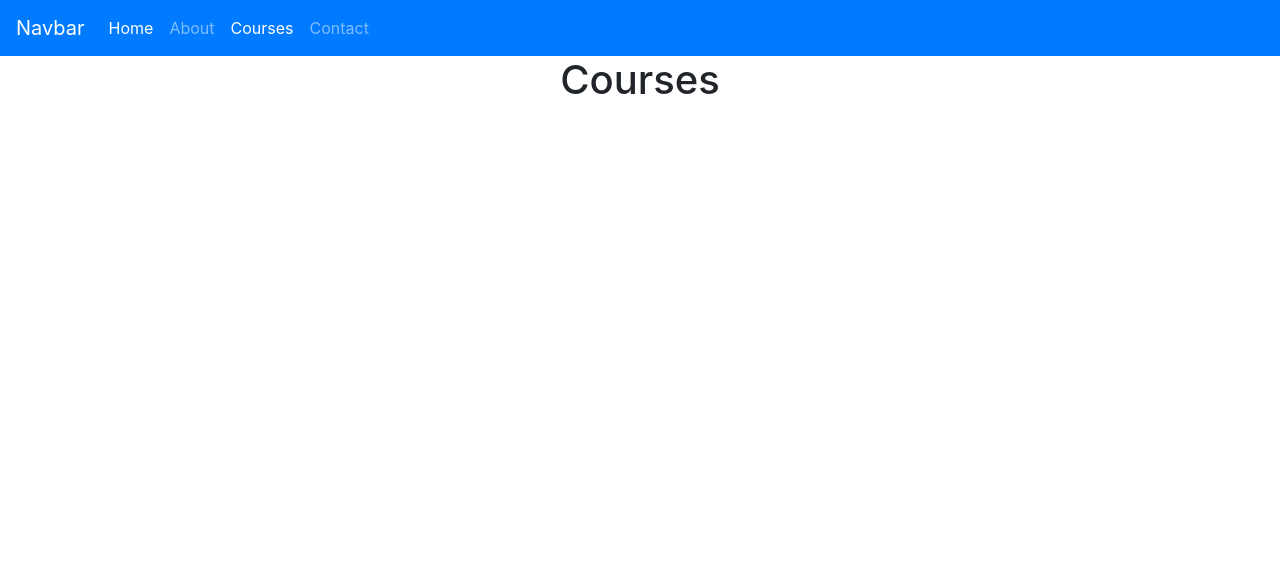
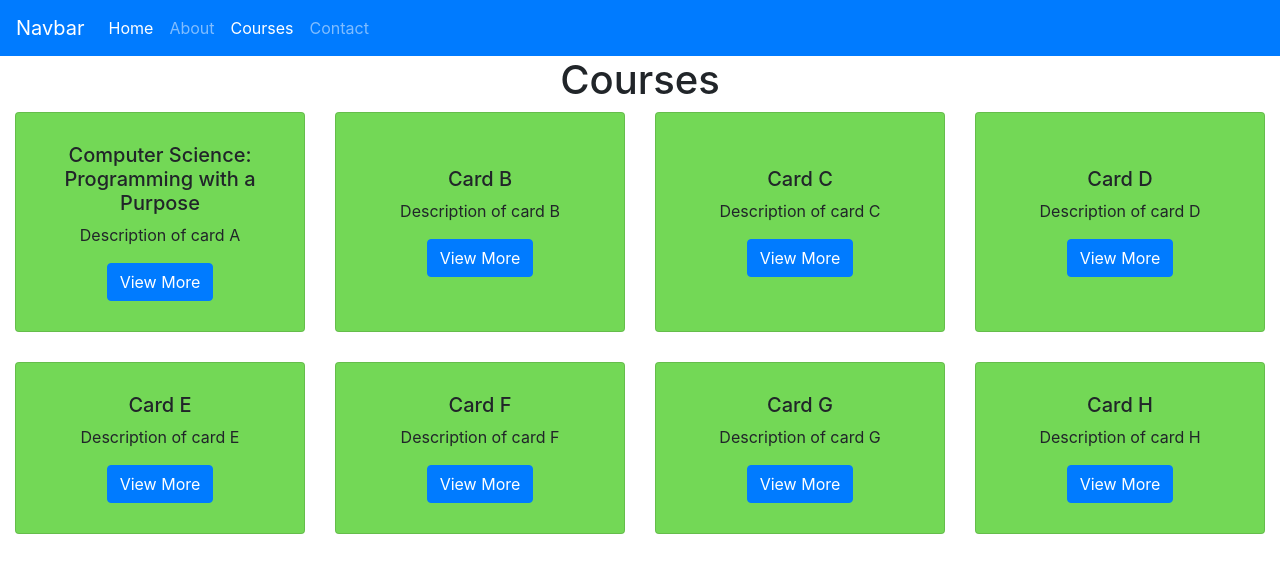
Before and after one commit to bikramjitshow/ReactJS_Test, a React (Create React App) app in the folder react_v1/fcode/: page /courses in a window 1280 px wide. Shown: the top 572 px of the page. Built offline with nearby package versions, Linux system fonts and the light colour scheme.

Commit message:
code check

```diff
--- a/react_v1/fcode/public/css/style.css
+++ b/react_v1/fcode/public/css/style.css
@@ -8,14 +8,23 @@
   margin-top: 50px;
 }
 
-.card {
-  min-width: 300px;
+.card-wrap .col-3 {
+  margin-bottom: 30px;
+}
+
+.card-wrap .card {
+  width: 100%;
   background-color: #73d856;
   display: inline-flex;
   align-items: center;
   justify-content: center;
   padding: 30px;
-  margin: 10px;
+  height: 100%;
+}
+
+.card-wrap .card h1 {
+  font-size: 20px;
+  line-height: normal;
 }
 
 .no-data-txt {
--- a/react_v1/fcode/src/components/Card.js
+++ b/react_v1/fcode/src/components/Card.js
@@ -1,8 +1,11 @@
+import { Link } from "react-router-dom";
+
 function Card({cdata}) {
   return (
     <div className="card">
       <h1>{cdata.title}</h1>
       <p>{cdata.desc}</p>
+      <Link to="#" class="btn btn-primary stretched-link">View More</Link>
     </div>
 
   );
--- a/react_v1/fcode/src/components/Courses.js
+++ b/react_v1/fcode/src/components/Courses.js
@@ -1,9 +1,38 @@
-import React from 'react'
+import React from 'react';
+import { useState } from 'react';
+import Card from './Card';
 
 function Courses() {
+
+  const [cdatas, setcdatas] = useState([
+    { title: 'Computer Science: Programming with a Purpose', desc: 'Description of card A' },
+    { title: 'Card B', desc: 'Description of card B' },
+    { title: 'Card C', desc: 'Description of card C' },
+    { title: 'Card D', desc: 'Description of card D' },
+    { title: 'Card E', desc: 'Description of card E' },
+    { title: 'Card F', desc: 'Description of card F' },
+    { title: 'Card G', desc: 'Description of card G' },
+    { title: 'Card H', desc: 'Description of card H' },
+  ]);
+
   return (
     <div>
       <h1>Courses</h1>
+      <div className="card-wrap row">
+
+
+        {
+          cdatas.length > 0 ?
+            cdatas.map((item) =>
+              <div className="col-3">
+                <Card cdata={item}></Card>
+              </div>
+            ) : <p className='no-data-txt'>!! No Cards Found !!</p>
+        }
+
+        {/* !! No Cards Found !! */}
+
+      </div>
     </div>
   )
 }
--- a/react_v1/fcode/src/scss/style.scss
+++ b/react_v1/fcode/src/scss/style.scss
@@ -1,13 +1,23 @@
 @import "./contact";
 
+.card-wrap {
+  .col-3 {
+    margin-bottom: 30px;
+  }
   .card {
-  min-width: 300px;
+    width: 100%;
     background-color: #73d856;
     display: inline-flex;
     align-items: center;
     justify-content: center;
     padding: 30px;
-  margin: 10px;
+    height: 100%;
+
+    h1 {
+      font-size: 20px;
+      line-height: normal;
+    }
+  }
 }
 
 .no-data-txt {
```
Also changed, not shown: 1 other file (tests, documents, lock files or other folders). Lines whose indentation alone changed are shown as unchanged.
